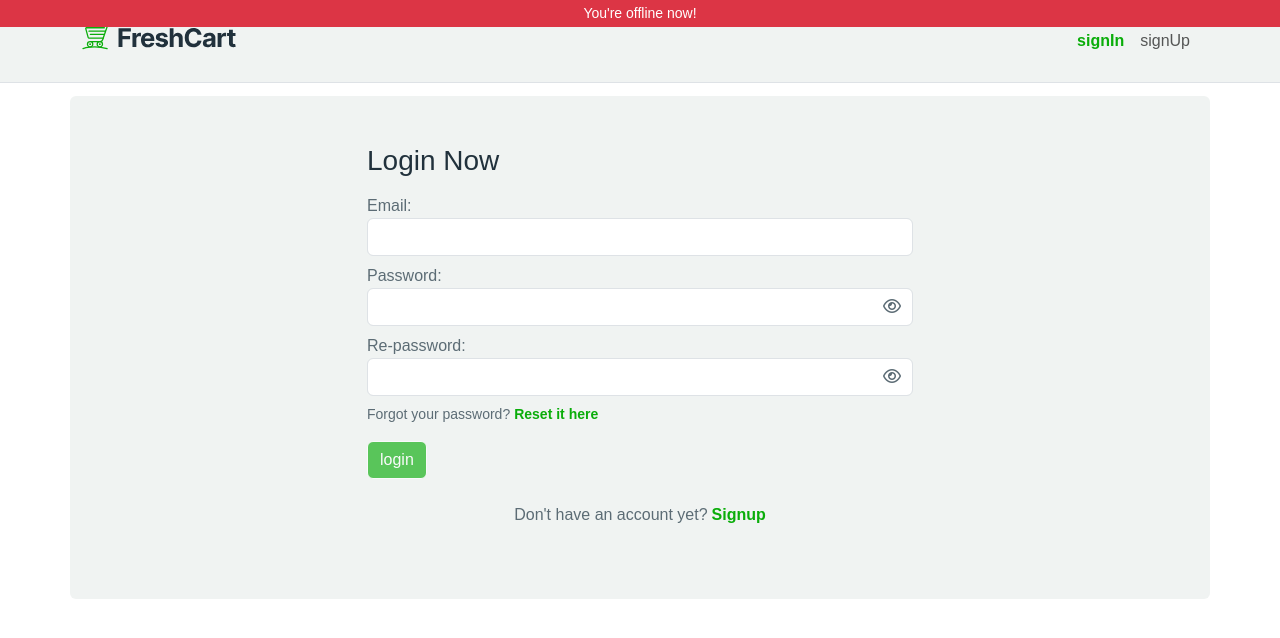
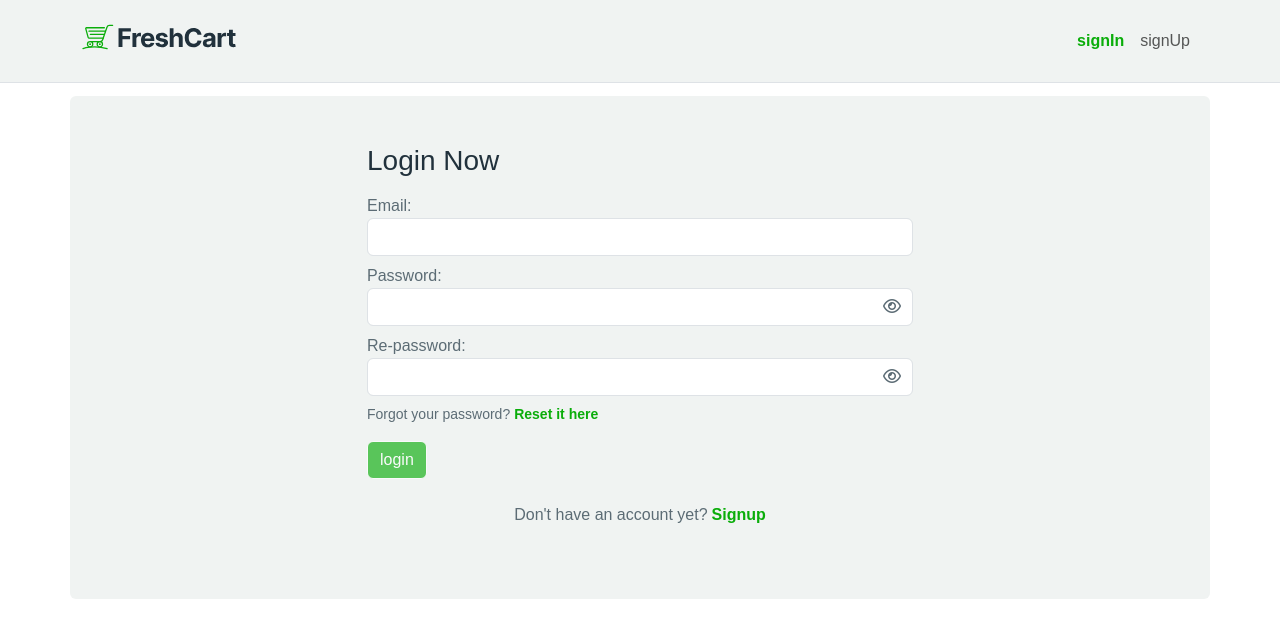
Before and after one commit to MohamedOsama5113/FreshCart, a React (Create React App) app: page /auth/signin in a window 1280 px wide. Shown: the top 638 px of the page. Built offline with nearby package versions, Linux system fonts and the light colour scheme; a web font is replaced by a local one.

Commit message:
update state

```diff
--- a/src/App.jsx
+++ b/src/App.jsx
@@ -211,12 +211,6 @@ export default function App() {
     <>
       <RouterProvider router={routes} />
       <ToastContainer theme="colored" autoClose="1000" />
-
-      <Offline>
-        <div className="offline bg-danger">
-          <p className="mb-0">You're offline now!</p>
-        </div>
-      </Offline>
     </>
   );
 }
```
